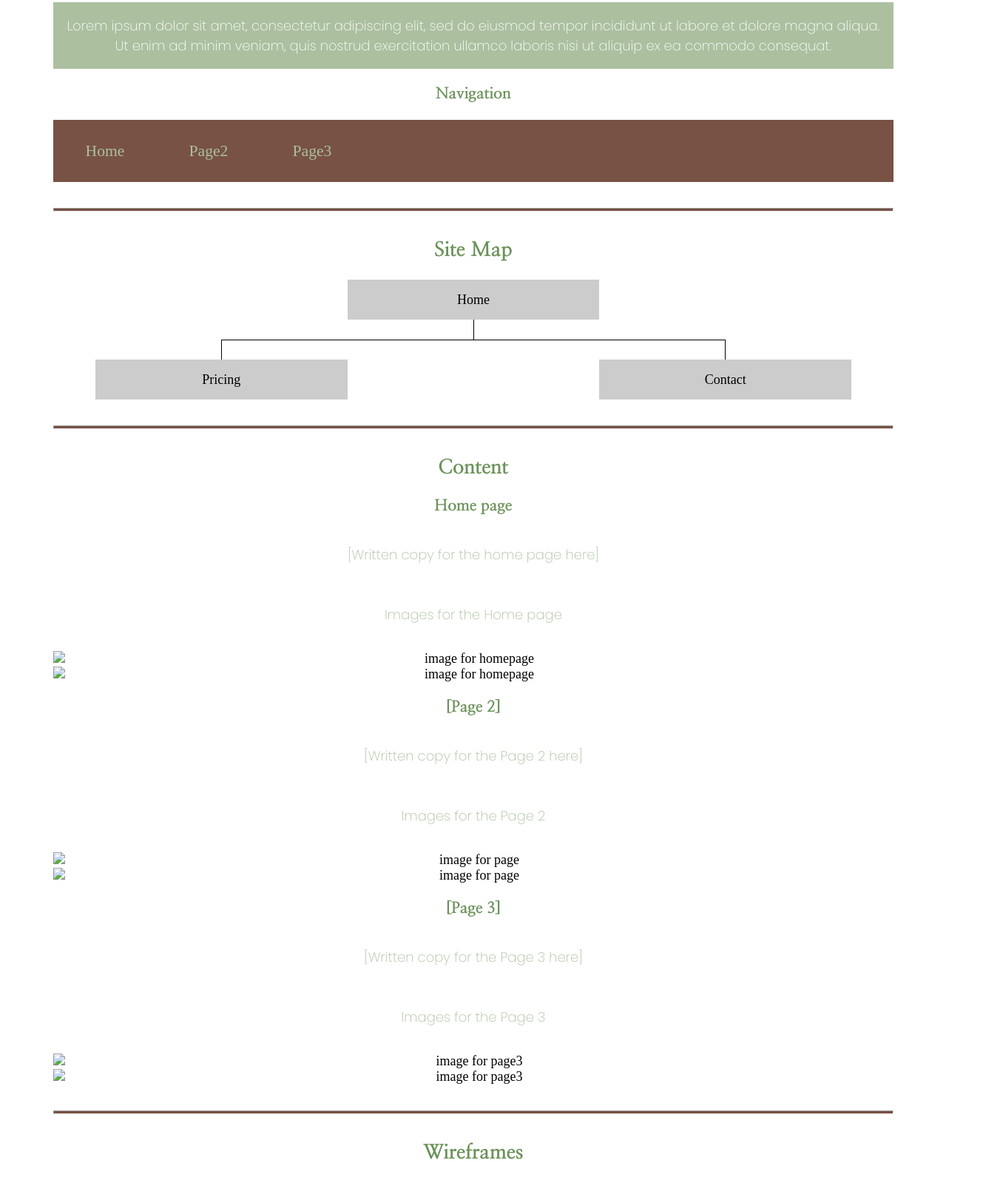
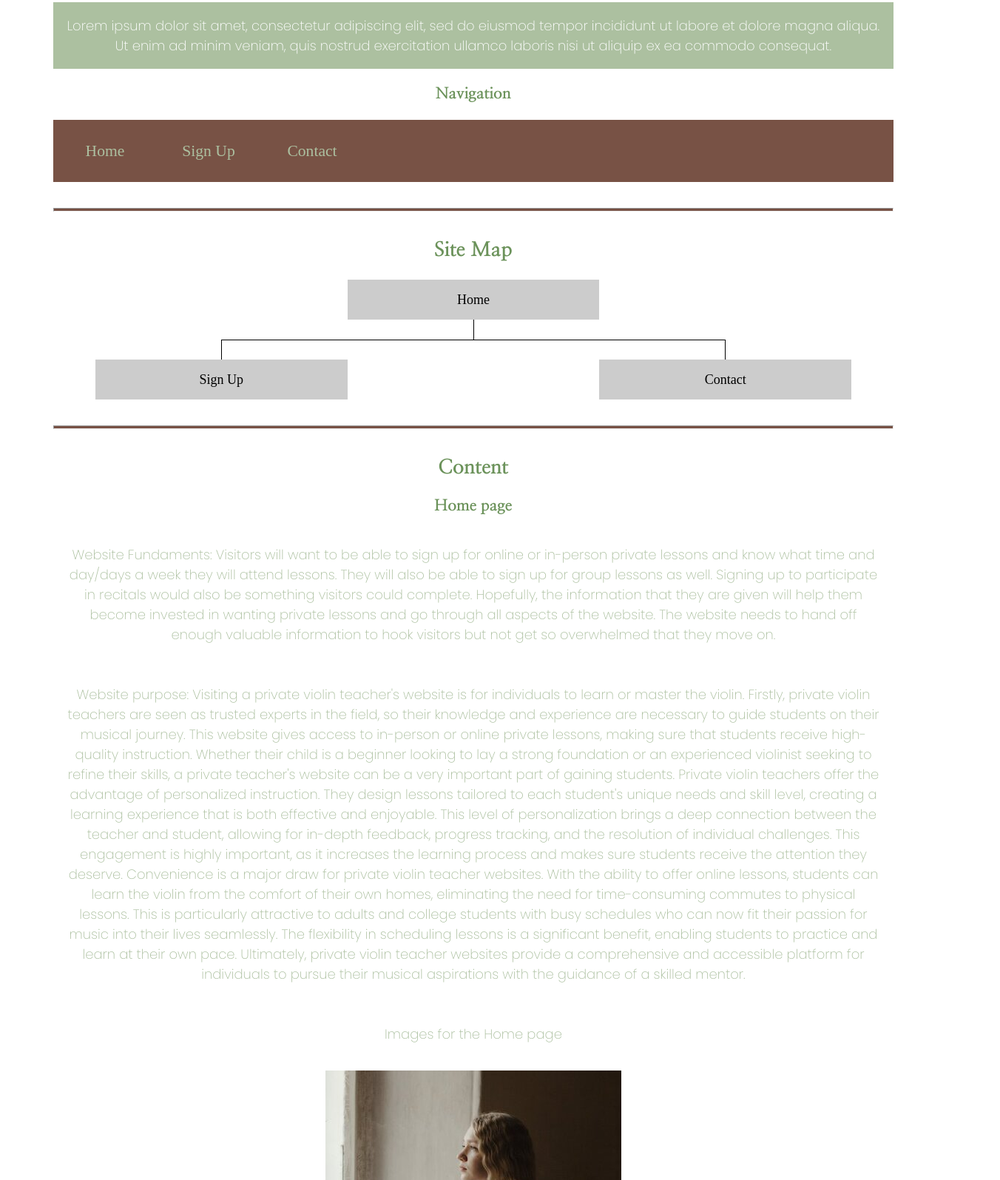
Before and after one commit to RebeccaHanks/week-1, a plain HTML site: page personalsite/site-plan.html in a window 1280 px wide. Shown: the part 1996-3591 px from the top of the page at 74% size, 1352 px wide, since content can reach past the window. Drawn offline with Linux system fonts and the light colour scheme.

Commit message:
commit files

```diff
--- a/personalsite/site-plan.html
+++ b/personalsite/site-plan.html
@@ -88,8 +88,8 @@
       <!-- Think about how you want your navigation bar to look. In the site-plan.css file change the colors to your colors to get the look you desire. -->
       <nav>
         <a href="#">Home</a>
-        <a href="#">Page2</a>
-        <a href="#">Page3</a>
+        <a href="#">Sign Up</a>
+        <a href="#">Contact</a>
       </nav>
       <hr>
       <h2>
@@ -100,7 +100,7 @@
           Home
         </div>
         <div class="sm-page2">
-          Pricing <!-- change this -->
+          Sign Up <!-- change this -->
         </div>
         <div class="sm-page3">
           Contact  <!-- change this -->
@@ -124,30 +124,64 @@
         Content
       </h2>
       <h3>Home page</h3>
+      <p>Website Fundaments:
+
+        Visitors will want to be able to sign up for online or in-person private lessons and know what time and day/days a week they will attend lessons.
+        They will also be able to sign up for group lessons as well. Signing up to participate in recitals would also be something visitors could complete.
+        Hopefully, the information that they are given will help them become invested in wanting private lessons and go through all aspects of the website. The website needs to hand off enough valuable information to hook visitors but not get so overwhelmed that they move on.
+        </p>
       <p>
-        [Written copy for the home page here]
-      </p>
+        Website purpose:
+
+Visiting a private violin teacher's website is for individuals to learn or master the violin. Firstly, private violin teachers are seen as trusted experts in the field, so their knowledge and experience are necessary to guide students on their musical journey. This website gives access to in-person or online private lessons, making sure that students receive high-quality instruction. Whether their child is a beginner looking to lay a strong foundation or an experienced violinist seeking to refine their skills, a private teacher's website can be a very important part of gaining students.
+
+Private violin teachers offer the advantage of personalized instruction. They design lessons tailored to each student's unique needs and skill level, creating a learning experience that is both effective and enjoyable. This level of personalization brings a deep connection between the teacher and student, allowing for in-depth feedback, progress tracking, and the resolution of individual challenges. This engagement is highly important, as it increases the learning process and makes sure students receive the attention they deserve.
+
+Convenience is a major draw for private violin teacher websites. With the ability to offer online lessons, students can learn the violin from the comfort of their own homes, eliminating the need for time-consuming commutes to physical lessons. This is particularly attractive to adults and college students with busy schedules who can now fit their passion for music into their lives seamlessly. The flexibility in scheduling lessons is a significant benefit, enabling students to practice and learn at their own pace. Ultimately, private violin teacher websites provide a comprehensive and accessible platform for individuals to pursue their musical aspirations with the guidance of a skilled mentor.
+    </p>
       <p>Images for the Home page</p>
-        <img src="#" alt="image for homepage">
-        <img src="#" alt="image for homepage">
+      <img src="images/windowviolin.jpg" alt="image for homepage">
+        <img src="images/womanviolin.jpg" alt="image for homepage">
+        <img src="images/violinpaper.jpg" alt="image for homepage">
 
       </ul>
-      <h3>[Page 2]</h3>
+      <h3>Sign Up</h3>
       <p>
-        [Written copy for the Page 2 here]
-      </p>
+        <p>Lessons and Rectial:
+
+          -Preferred lesson time, skill level, and musical goals to ensure lessons are specific to individual needs.
+          -Details about the recital, such as the pieces titles and a short explanation of the details.
+          -Basic contact information for updates, newsletters, or promotional content.
+          </p>
+          <p>Lesson details:
+
+          What kind of classes does she teach? Online or in person?
+          What days is she available for?
+          Are there group lessons?
+          Does she have recitals at all?
+          What kinds of students does she teach?
+          Where can I sign up for lessons or to participate in a recital?</p>
       <p>Images for the Page 2</p>
-        <img src="#" alt="image for page">
-        <img src="#" alt="image for page">
+        <img src="images/violinlessons.jpg" alt="image for page">
+        <img src="images/orchestra.jpg" alt="image for page">
+        <img src="images/violindarkroom.jpg" alt="image for page">
 
       </ul>
-      <h3>[Page 3]</h3>
+      <h3>Contact</h3>
+      <p>“About me” section:
+
+        How experienced is the violin teacher? What education does she have, how many years of teaching/experience, opinion of others, etc…
+        A brief introduction about the private teacher, interests, and their journey/experience with the violin.
+        </p>
       <p>
-        [Written copy for the Page 3 here]
+        Contact information:
+
+-Name, email address, and a password to create an account and access various features on the site.
+
       </p>
       <p>Images for the Page 3</p>
-        <img src="#" alt="image for page3">
-        <img src="#" alt="image for page3">
+        <img src="images/violinplaying.jpg" alt="image for page3">
+        <img src="images/orchestra2.jpg" alt="image for page3">
 
       </ul>
       <hr>
```
Also changed, not shown: personalsite/images/girlviolin.jpg (added), personalsite/images/orchestra.jpg (added), personalsite/images/orchestra2.jpg (added), personalsite/images/pexels-mart-production-8471819.jpg (added), personalsite/images/pexels-mart-production-8471849.jpg (added), personalsite/images/violindarkroom.jpg (added), personalsite/images/violinlessons.jpg (added), personalsite/images/violinpaper.jpg (added), personalsite/images/violinplaying.jpg (added), personalsite/images/windowviolin.jpg (added), personalsite/images/womanviolin.jpg (added).
